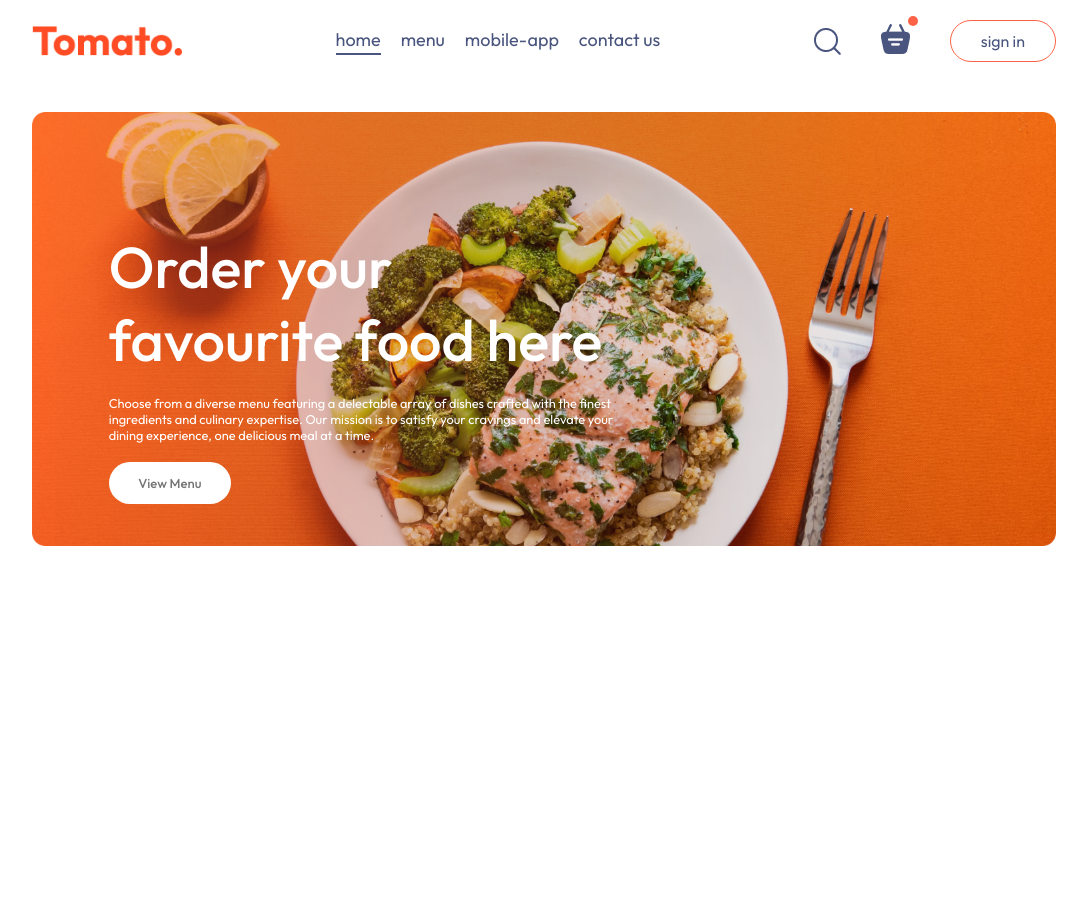
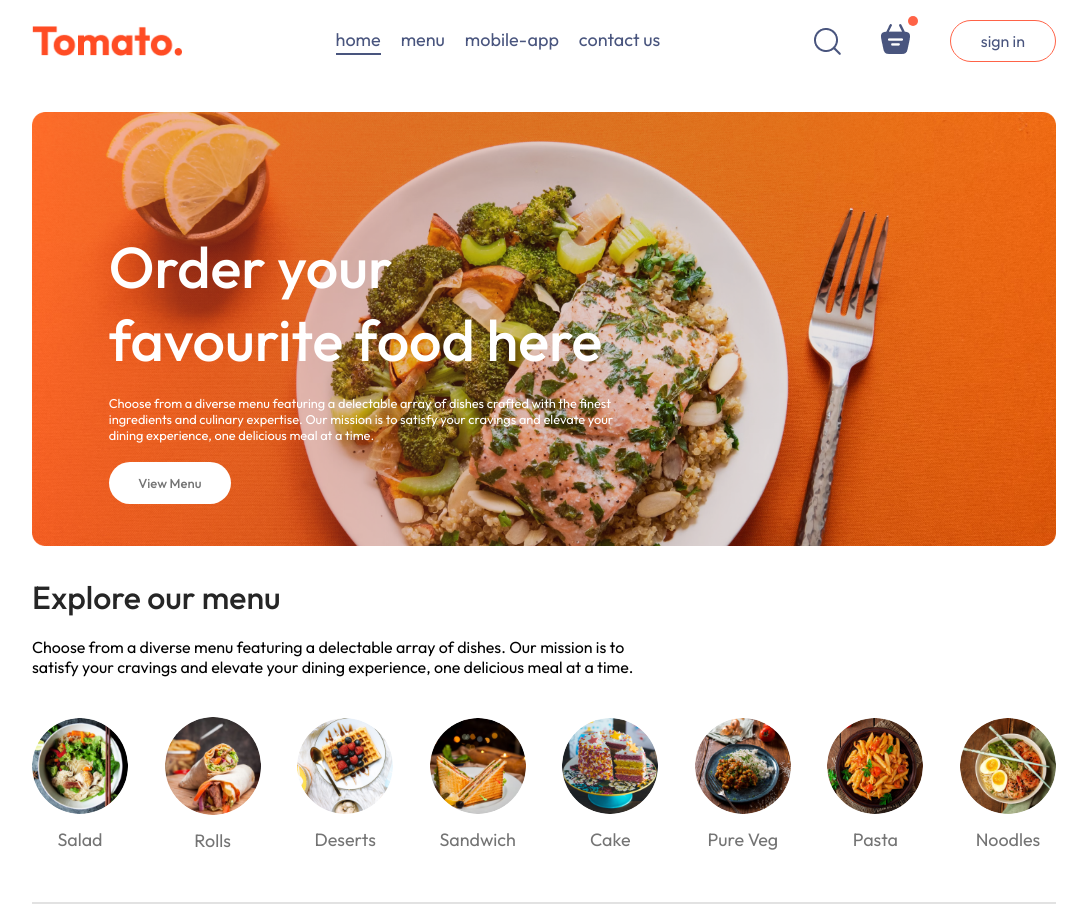
Before and after one commit to bogdangeorgievv/Meal-delivery-service-app, a React (Vite) app in the folder frontend/: page / in a window 1280 px wide. Shown: the whole page, without its empty margins (96-1183 px from the left). Before the commit the page ends 800 px from the top, so only its background shows below. Built offline with nearby package versions, Linux system fonts and the light colour scheme.

Commit message:
Create menu items list

```diff
--- /dev/null
+++ b/frontend/src/components/ExploreMenu/ExploreMenu.css
@@ -0,0 +1,56 @@
+.explore-menu {
+    display: flex;
+    flex-direction: column;
+    gap: 20px;
+}
+
+.explore-menu h1 {
+    color: #262626;
+    font-weight: 500;
+}
+
+.explore-menu-text {
+    max-width: 60%;
+    columns: #808080;
+}
+
+.explore-menu-list {
+    display: flex;
+    justify-content: space-between;
+    align-items: center;
+    gap: 30px;
+    text-align: center;
+    margin: 20px 0;
+    overflow-x: scroll;
+}
+
+.explore-menu-list::-webkit-scrollbar {
+    display: none;
+}
+
+.explore-menu-list-item img {
+    width: 7.5vw;
+    min-width: 80px;
+    cursor: pointer;
+    border-radius: 50%;
+    transition: 0.2s;
+}
+
+.explore-menu-list-item p {
+    margin-top: 10px;
+    color: #747474;
+    font-size: max(1.4vw, 16px);
+    cursor: pointer;
+}
+
+.explore-menu hr {
+    margin: 10px 0px;
+    height: 2px;
+    background-color: #e2e2e2;
+    border: none;
+}
+
+.explore-menu-list-item .active {
+    border: 4px solid tomato;
+    padding: 2px;
+}
--- /dev/null
+++ b/frontend/src/components/ExploreMenu/ExploreMenu.jsx
@@ -0,0 +1,26 @@
+import React from 'react'
+import './ExploreMenu.css'
+import { menu_list } from '../../assets/assets'
+
+const ExploreMenu = ({category, setCategory}) => {
+
+  return (
+    <div className='explore-menu' id='explore-menu'>
+        <h1>Explore our menu</h1>
+        <p className='explore-menu-text'>Choose from a diverse menu featuring a delectable array of dishes. Our mission is to satisfy your cravings and elevate your dining experience, one delicious meal at a time.</p>
+        <div className="explore-menu-list">
+            {menu_list.map((item, index) => {
+                return (
+                    <div onClick={() => setCategory(prev=>prev===item.menu_name?"All":item.menu_name) }key={index} className="explore-menu-list-item">
+                        <img className={category===item.menu_name?"active":""} src={item.menu_image} alt="" />
+                        <p>{item.menu_name}</p>
+                    </div>
+                )
+            })}
+        </div>
+        <hr />
+    </div>
+  )
+}
+
+export default ExploreMenu
--- a/frontend/src/pages/Home/Home.jsx
+++ b/frontend/src/pages/Home/Home.jsx
@@ -1,11 +1,16 @@
-import React from 'react'
+import React, { useState } from 'react'
 import './Home.css'
 import Header from '../../components/Header/Header'
+import ExploreMenu from '../../components/ExploreMenu/ExploreMenu'
 
 const Home = () => {
+
+    const [category, setCategory] = useState("All")
+
   return (
     <div>
       <Header/>
+      <ExploreMenu category={category} setCategory={setCategory}/>
     </div>
   )
 }
```
